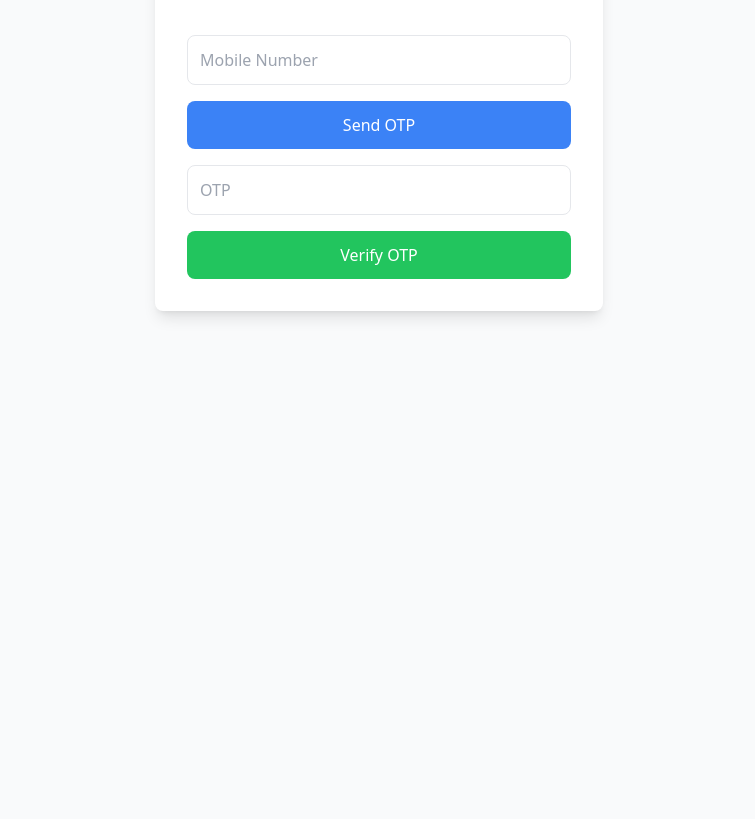
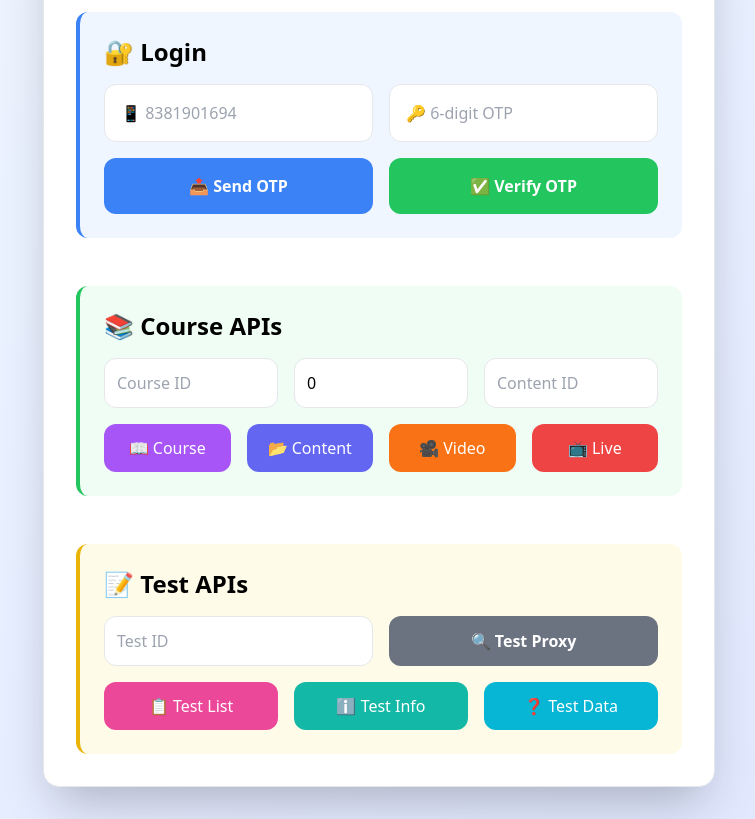
Before and after one commit to user2103-start/Proxy-test-, a plain HTML site: page public/index.html in a window 1280 px wide. Shown: the part 125-944 px from the top of the page, without its empty margins (261-1016 px from the left). Before the commit the page ends 800 px from the top, so only its background shows below. Drawn offline with nearby package versions, Linux system fonts and the light colour scheme.

Commit message:
Update index.html

```diff
--- a/public/index.html
+++ b/public/index.html
@@ -1,84 +1,144 @@
 <!DOCTYPE html>
 <html>
 <head>
-    <title>NextToppers Proxy Test</title>
+    <title>NextToppers Proxy - All APIs</title>
     <script src="https://cdn.tailwindcss.com"></script>
 </head>
-<body class="p-8 bg-gray-50">
-    <div class="max-w-md mx-auto bg-white p-8 rounded-lg shadow-lg">
-        <h1 class="text-2xl font-bold mb-6 text-center">NextToppers Proxy Test</h1>
+<body class="p-8 bg-gradient-to-br from-blue-50 to-indigo-100 min-h-screen">
+    <div class="max-w-2xl mx-auto">
+        <div class="bg-white p-8 rounded-2xl shadow-2xl border">
+            <h1 class="text-4xl font-bold bg-gradient-to-r from-blue-600 to-purple-600 bg-clip-text text-transparent mb-8 text-center">
+                🎓 NextToppers Proxy
+            </h1>
 
-        <div id="status" class="mb-4 p-3 rounded text-sm"></div>
+            <div id="status" class="mb-8 p-4 rounded-xl font-semibold text-sm hidden"></div>
 
-        <div class="space-y-4">
-            <input id="mobile" placeholder="Mobile Number" class="w-full p-3 border rounded-lg">
-            <button onclick="sendOTP()" class="w-full bg-blue-500 text-white p-3 rounded-lg hover:bg-blue-600">
-                Send OTP
-            </button>
-            <input id="otp" placeholder="OTP" class="w-full p-3 border rounded-lg">
-            <button onclick="verifyOTP()" class="w-full bg-green-500 text-white p-3 rounded-lg hover:bg-green-600">
-                Verify OTP
-            </button>
+            <!-- AUTH SECTION -->
+            <div class="mb-12 p-6 bg-blue-50 rounded-xl border-l-4 border-blue-500">
+                <h2 class="text-2xl font-bold mb-4">🔐 Login</h2>
+                <div class="grid grid-cols-1 md:grid-cols-2 gap-4">
+                    <input id="mobile" type="tel" placeholder="📱 8381901694" maxlength="10" class="p-4 border rounded-xl">
+                    <input id="otp" type="number" placeholder="🔑 6-digit OTP" maxlength="6" class="p-4 border rounded-xl">
+                </div>
+                <div class="grid grid-cols-2 gap-4 mt-4">
+                    <button onclick="sendOTP()" class="bg-blue-500 hover:bg-blue-600 text-white p-4 rounded-xl font-bold">📤 Send OTP</button>
+                    <button onclick="verifyOTP()" class="bg-green-500 hover:bg-green-600 text-white p-4 rounded-xl font-bold">✅ Verify OTP</button>
+                </div>
+            </div>
+
+            <!-- COURSE SECTION -->
+            <div class="mb-12 p-6 bg-green-50 rounded-xl border-l-4 border-green-500">
+                <h2 class="text-2xl font-bold mb-4">📚 Course APIs</h2>
+                <div class="grid grid-cols-1 md:grid-cols-3 gap-4">
+                    <input id="course_id" placeholder="Course ID" class="p-3 border rounded-xl">
+                    <input id="folder_id" placeholder="Folder ID (0)" value="0" class="p-3 border rounded-xl">
+                    <input id="content_id" placeholder="Content ID" class="p-3 border rounded-xl">
+                </div>
+                <div class="grid grid-cols-2 md:grid-cols-4 gap-4 mt-4">
+                    <button onclick="getCourse()" class="bg-purple-500 hover:bg-purple-600 text-white p-3 rounded-xl">📖 Course</button>
+                    <button onclick="getContent()" class="bg-indigo-500 hover:bg-indigo-600 text-white p-3 rounded-xl">📂 Content</button>
+                    <button onclick="getVideo()" class="bg-orange-500 hover:bg-orange-600 text-white p-3 rounded-xl">🎥 Video</button>
+                    <button onclick="getLive()" class="bg-red-500 hover:bg-red-600 text-white p-3 rounded-xl">📺 Live</button>
+                </div>
+            </div>
+
+            <!-- TEST SECTION -->
+            <div class="p-6 bg-yellow-50 rounded-xl border-l-4 border-yellow-500">
+                <h2 class="text-2xl font-bold mb-4">📝 Test APIs</h2>
+                <div class="grid grid-cols-2 gap-4">
+                    <input id="test_id" placeholder="Test ID" class="p-3 border rounded-xl">
+                    <button onclick="testConnection()" class="bg-gray-500 hover:bg-gray-600 text-white p-3 rounded-xl font-bold">🔍 Test Proxy</button>
+                </div>
+                <div class="grid grid-cols-2 md:grid-cols-3 gap-4 mt-4">
+                    <button onclick="getTestList()" class="bg-pink-500 hover:bg-pink-600 text-white p-3 rounded-xl">📋 Test List</button>
+                    <button onclick="getTestInfo()" class="bg-teal-500 hover:bg-teal-600 text-white p-3 rounded-xl">ℹ️ Test Info</button>
+                    <button onclick="getTestData()" class="bg-cyan-500 hover:bg-cyan-600 text-white p-3 rounded-xl">❓ Test Data</button>
+                </div>
+            </div>
+
+            <div id="response" class="mt-8 p-6 bg-gray-900 text-white rounded-xl max-h-96 overflow-auto hidden">
+                <h3 class="font-bold mb-3 text-lg">📋 API Response:</h3>
+                <pre id="response-text" class="text-sm bg-gray-800 p-4 rounded-lg"></pre>
+            </div>
         </div>
-
-        <div id="response" class="mt-6 p-4 bg-gray-100 rounded-lg max-h-96 overflow-auto hidden"></div>
     </div>
 
     <script>
-        const API_BASE = '/api/proxy'; // Tera domain ke saath
+        const API_BASE = '/api/proxy';
 
         function showStatus(msg, type = 'info') {
-            const status = document.getElementById('status');
-            status.textContent = msg;
-            status.className = `mb-4 p-3 rounded text-sm ${type === 'error' ? 'bg-red-100 text-red-800' :
-                                type === 'success' ? 'bg-green-100 text-green-800' : 'bg-blue-100 text-blue-800'}`;
+            const el = document.getElementById('status');
+            el.textContent = msg;
+            el.className = `mb-8 p-4 rounded-xl font-semibold text-sm ${type === 'success' ? 'bg-green-100 border-green-500 text-green-800 border-l-4' :
+                                                                              type === 'error' ? 'bg-red-100 border-red-500 text-red-800 border-l-4' :
+                                                                              'bg-blue-100 border-blue-500 text-blue-800 border-l-4'}`;
+            el.classList.remove('hidden');
+        }
+
+        async function apiCall(action, body = {}, extraParams = '') {
+            try {
+                showStatus(`${action.toUpperCase()} Loading... ⏳`, 'info');
+                const url = `${API_BASE}?action=${action}${extraParams}`;
+
+                const res = await fetch(url, {
+                    method: 'POST',
+                    headers: { 'Content-Type': 'application/json' },
+                    body: JSON.stringify(body)
+                });
+
+                const data = await res.json();
+                showResponse(data);
+
+                if (res.ok) {
+                    showStatus(`${action.toUpperCase()} Success! ✅`, 'success');
+                } else {
+                    showStatus(`${action.toUpperCase()} Failed ❌`, 'error');
+                }
+                return data;
+            } catch (error) {
+                showStatus(`Network Error: ${error.message}`, 'error');
+                showResponse({ error: error.message });
+            }
         }
 
         function showResponse(data) {
-            document.getElementById('response').innerHTML =
-                `<pre class="text-xs">${JSON.stringify(data, null, 2)}</pre>`;
+            document.getElementById('response-text').textContent = JSON.stringify(data, null, 2);
             document.getElementById('response').classList.remove('hidden');
+            document.getElementById('response').scrollIntoView({ behavior: 'smooth' });
         }
 
-        async function sendOTP() {
-            const mobile = document.getElementById('mobile').value;
-            if (!mobile) return showStatus('Mobile number required', 'error');
-
-            showStatus('Sending OTP...');
-
-            try {
-                const res = await fetch(`${API_BASE}?action=send-otp`, {
-                    method: 'POST',
-                    headers: { 'Content-Type': 'application/json' },
-                    body: JSON.stringify({ mobile })
-                });
-                const data = await res.json();
-                showStatus(data.success ? 'OTP sent!' : 'Failed', data.success ? 'success' : 'error');
-                showResponse(data);
-            } catch (error) {
-                showStatus('Network error: ' + error.message, 'error');
-            }
+        // AUTH
+        async function sendOTP() { await apiCall('send-otp', { mobile: document.getElementById('mobile').value }); }
+        async function verifyOTP() {
+            await apiCall('verify-otp', {
+                mobile: document.getElementById('mobile').value,
+                otp: document.getElementById('otp').value
+            });
         }
 
-        async function verifyOTP() {
-            const mobile = document.getElementById('mobile').value;
-            const otp = document.getElementById('otp').value;
-            if (!mobile || !otp) return showStatus('Mobile & OTP required', 'error');
+        // COURSE
+        async function getCourse() { await apiCall('course', { course_id: document.getElementById('course_id').value }); }
+        async function getContent() { await apiCall('content', {
+            course_id: document.getElementById('course_id').value,
+            folder_id: document.getElementById('folder_id').value
+        }); }
+        async function getVideo() {
+            const content_id = document.getElementById('content_id').value;
+            const course_id = document.getElementById('course_id').value;
+            await apiCall(`video`, {}, `&content_id=${content_id}&course_id=${course_id}`);
+        }
+        async function getLive() { await apiCall('live', { course_id: document.getElementById('course_id').value }); }
 
-            showStatus('Verifying...');
-
-            try {
-                const res = await fetch(`${API_BASE}?action=verify-otp`, {
-                    method: 'POST',
-                    headers: { 'Content-Type': 'application/json' },
-                    body: JSON.stringify({ mobile, otp })
-                });
-                const data = await res.json();
-                showStatus(data.success ? 'Login Success!' : 'Failed', data.success ? 'success' : 'error');
-                showResponse(data);
-            } catch (error) {
-                showStatus('Network error: ' + error.message, 'error');
-            }
+        // TESTS
+        async function testConnection() { await apiCall('test'); }
+        async function getTestList() { await apiCall('test-list', { course_id: document.getElementById('course_id').value }); }
+        async function getTestInfo() {
+            const test_id = document.getElementById('test_id').value;
+            await apiCall('test-info', {}, `&test_id=${test_id}`);
+        }
+        async function getTestData() {
+            const test_id = document.getElementById('test_id').value;
+            await apiCall('test-data', {}, `&test_id=${test_id}`);
         }
     </script>
 </body>
```
